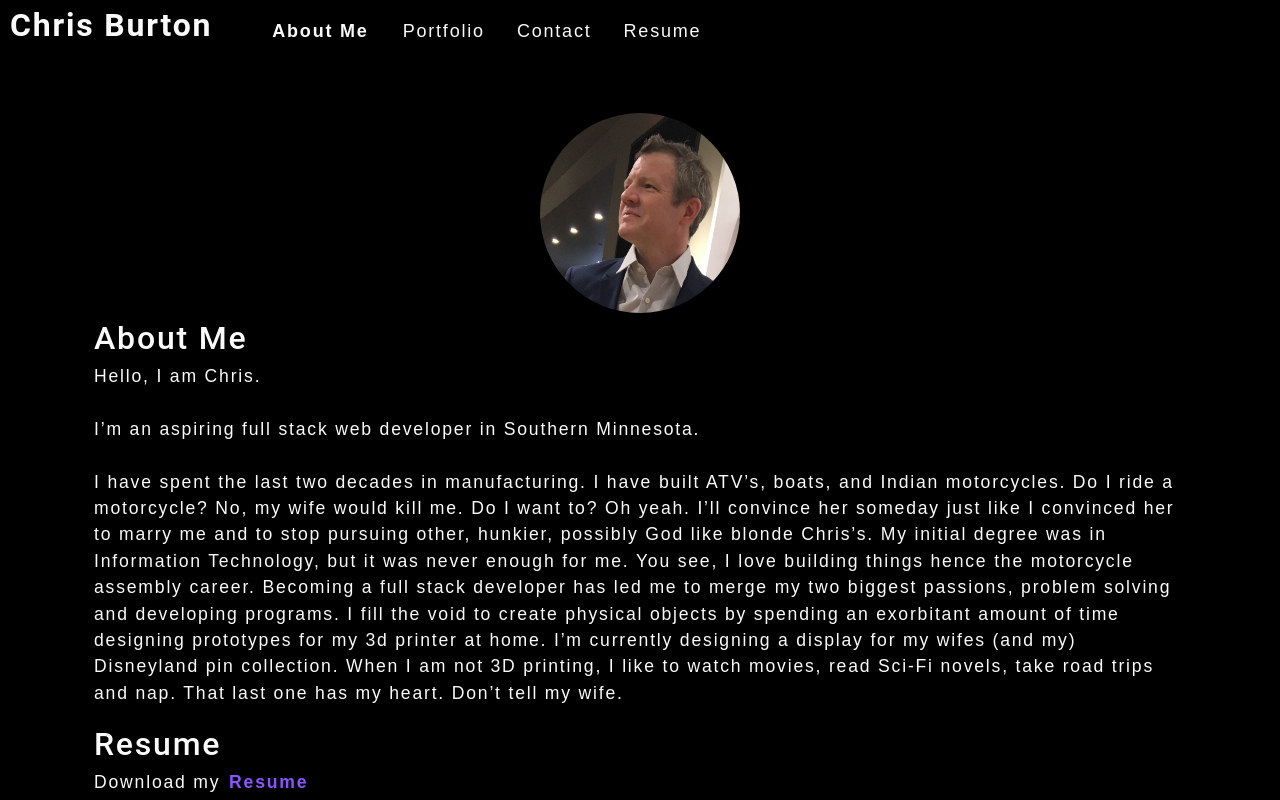
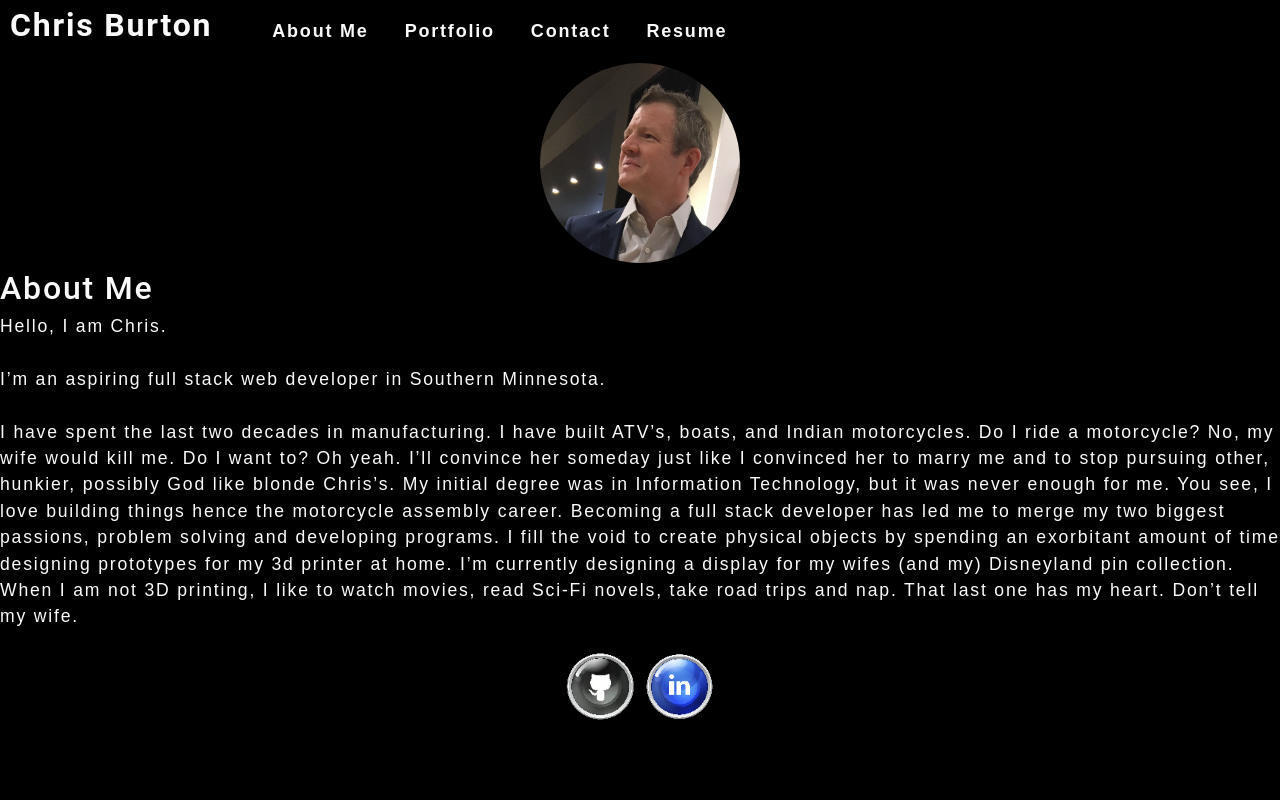
Before and after one commit to Wizzle13/cburton-portfolio-old, a React (Create React App) app: page / in a window 1280 px wide. Shown: the top 800 px of the page. Built offline with nearby package versions, Linux system fonts and the light colour scheme.

Commit message:
updated Nav

```diff
--- a/package.json
+++ b/package.json
@@ -9,6 +9,7 @@
     "@testing-library/user-event": "^13.5.0",
     "react": "^18.2.0",
     "react-dom": "^18.2.0",
+    "react-router-dom": "^6.3.0",
     "react-scripts": "5.0.1",
     "web-vitals": "^2.1.4"
   },
--- a/src/App.js
+++ b/src/App.js
@@ -1,39 +1,51 @@
-import React, { useState } from 'react';
+import React from 'react';
 import './css/App.css';
 import Header from './components/Header';
 import Footer from './components/Footer';
 import About from './components/About';
 import Resume from './components/Resume';
 import ContactForm from './components/Contact';
-// import Portfolio from './components/Portfolio';
+import Portfolio from './components/Portfolio';
+import { BrowserRouter as Router, Routes, Route } from 'react-router-dom';
 
 
 
 function App() {
-  const [contactSelected, setContactSelected] = useState(false);
+
   return (
+    <Router>
     <div >
       <Header>
-          contactSelected={contactSelected}
-            setContactSelected={setContactSelected}
+
       </Header>
-      <main>
+
         <div>
-        {!contactSelected ? (
-          <>
-            <About></About>
-            {/* <Portfolio></Portfolio> */}
-            <Resume></Resume>
-                      </>
-        ) : (
+          <Routes>
+            <Route
+              path="/"
+              element={<About />}
+            />
 
+            <Route
+              path="/resume"
+              element={<Resume />}
+            />
 
-            <ContactForm></ContactForm>
-          )}
+            <Route
+              path="/contact"
+              element={<ContactForm />}
+            />
+            <Route
+              path="/portfolio"
+              element={<Portfolio />}
+            />
+
+          </Routes>
         </div>
-      </main>
+
       <Footer></Footer>
     </div>
+    </Router>
   );
 }
 
--- a/src/components/About/index.js
+++ b/src/components/About/index.js
@@ -1,5 +1,6 @@
 import React from 'react';
 import '../../css/about.css';
+
 
 function About() {
     return (
--- a/src/components/Nav/index.js
+++ b/src/components/Nav/index.js
@@ -1,26 +1,22 @@
 import React from 'react';
+import { Link } from 'react-router-dom';
 
 function Nav(props) {
-    const {
-        // contactSelected,
-        setContactSelected
-      } = props;
+
     return (
         <nav>
             <ul className="flex-row">
             <li className="mx-2">
-                <a data-testid="about" href="#about" onClick={() => setContactSelected(false)}>
-                About Me
-                </a>
+                <Link to="/">About Me</Link>
             </li>
             <li className = "mx-2" >
-                <span onClick={() => setContactSelected(false)}>Portfolio</span>
+                <Link to="/portfolio">Portfolio</Link>
             </li>
             <li className = "mx-2" >
-                <span onClick={() => setContactSelected(true)}>Contact</span>
+                <Link to="/contact">Contact</Link>
             </li>
             <li className = "mx-2" >
-                <span onClick={() => setContactSelected(false)}>Resume</span>
+                <Link to="/resume">Resume</Link>
             </li>
             </ul>
         </nav>
```
Also changed, not shown: 1 other file (tests, documents, lock files or other folders).
